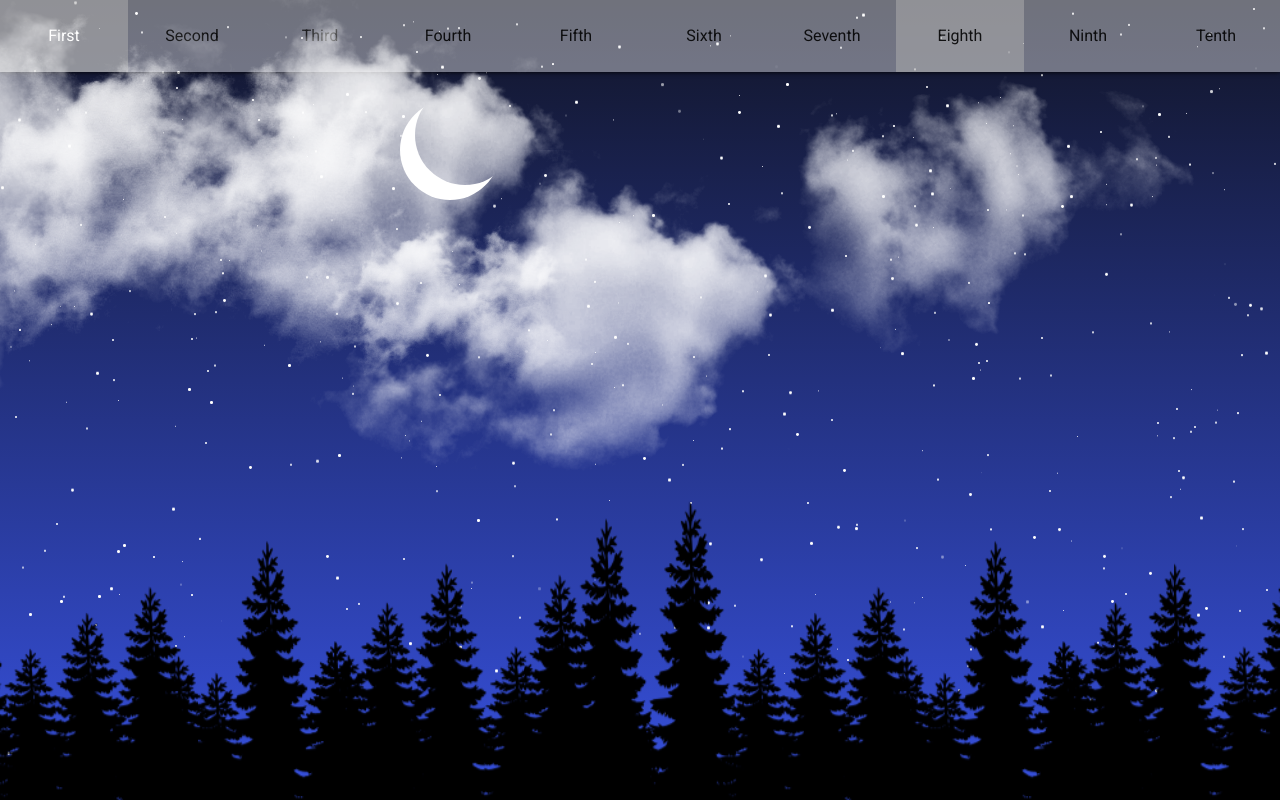
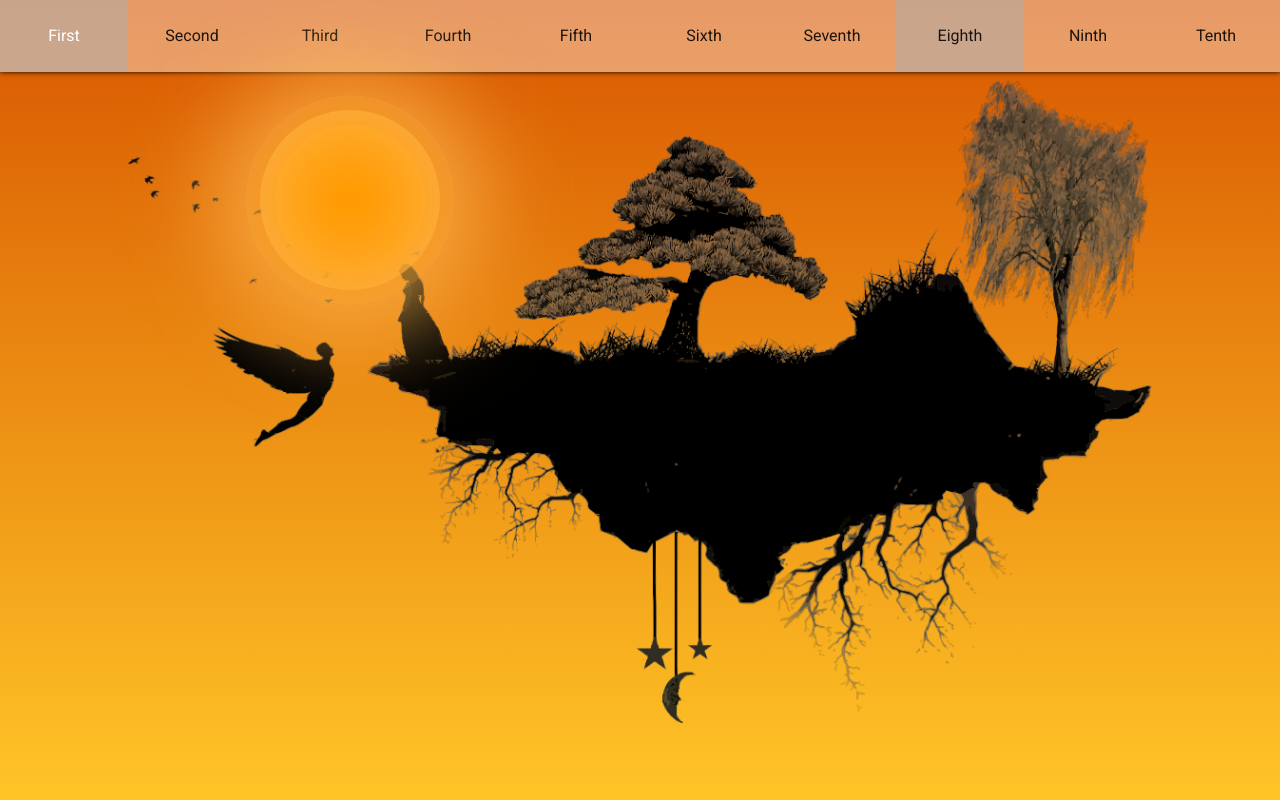
Before and after one commit to L1berkin/Animations, a Nuxt app: page /EighthPage in a window 1280 px wide. Both pictures are taken after a click on the element 450 px from the left and 150 px from the top of the page. Built offline with nearby package versions, Linux system fonts and the light colour scheme.

Commit message:
анимация времени суток

```diff
--- a/pages/EighthPage.vue
+++ b/pages/EighthPage.vue
@@ -1,21 +1,30 @@
 <template>
   <div class="container">
     <div class="scene">
-      <div class="moon"></div>
-      <img src="@/assets/images/forest.png" alt="Лес" class="forest" />
-      <img src="@/assets/images/cloud1.png" alt="Лес" class="cloud cloud1" />
-      <img src="@/assets/images/cloud2.png" alt="Лес" class="cloud cloud2" />
-      <img src="@/assets/images/cloud3.png" alt="Лес" class="cloud cloud3" />
-      <img src="@/assets/images/cloud1.png" alt="Лес" class="cloud cloud4" />
-      <img src="@/assets/images/cloud2.png" alt="Лес" class="cloud cloud5" />
-      <img src="@/assets/images/cloud3.png" alt="Лес" class="cloud cloud6" />
-
+      <div id="moonSun" class="moonSun" v-on:click="newDay()">
+        <img class="moon" src="@/assets/images/moon.png" alt="луна" width="100%">
+      </div>
+      <img src="@/assets/images/forest.png" alt="лес" class="forest" />
+      <img src="@/assets/images/cloud1.png" alt="облако" class="cloud cloud1" />
+      <img src="@/assets/images/cloud2.png" alt="облако" class="cloud cloud2" />
+      <img src="@/assets/images/cloud3.png" alt="облако" class="cloud cloud3" />
+      <img src="@/assets/images/cloud1.png" alt="облако" class="cloud cloud4" />
+      <img src="@/assets/images/cloud2.png" alt="облако" class="cloud cloud5" />
+      <img src="@/assets/images/cloud3.png" alt="облако" class="cloud cloud6" />
+      <div class="island-box hide">
+        <img src="@/assets/images/остров.png" alt="остров" class="island-box__img" width="100%">
+      </div>
     </div>
   </div>
 </template>
 
 <script>
 export default {
+  data() {
+    return {
+      stars: []
+    }
+  },
   mounted() {
     const count = 500
     const scene = document.querySelector('.scene')
@@ -39,28 +48,66 @@ export default {
         animation: 'stars linear infinite',
         animationDuration: 5 + duration +'s',
         animationDelay: duration +'s'
-
       })
 
+      this.stars.push(star)
       scene.append(star)
     }
 
+    this.clouds = document.querySelectorAll('.cloud')
+    this.moonSun = document.querySelector('#moonSun')
+    this.forest = document.querySelector('.forest')
+    this.moon = document.querySelector('.moon')
+    this.bg = document.querySelector('.scene')
+    this.island = document.querySelector('.island-box')
   },
   methods: {
     css($el, propertys = {}) {
       Object.keys(propertys).forEach(property => {
         $el.style[property] = propertys[property]
       })
+    },
+    newDay() {
+      this.moonSun.classList.toggle('sun')
+      this.moonSun.classList.toggle('moon')
+      this.hideShow(this.forest)
+      this.hideShow(this.moon)
+      this.hideShow(this.island)
+      if (!this.stars[1].style.display) {
+        Object.keys(this.stars).forEach( count => {
+        this.stars[count].style.display = 'none'
+      })
+      } else {
+        Object.keys(this.stars).forEach( count => {
+        this.stars[count].style.display = ''
+      })
+      }
+
+      this.clouds.forEach(cloud => {
+        this.hideShow(cloud)
+      })
+
+      this.stars.forEach(star => {
+        this.hideShow(star)
+      })
+
+      this.changeBg(this.bg)
+    },
+    hideShow($el) {
+      $el.classList.toggle('hide')
+    },
+    changeBg($el) {
+      if (!$el.style.background) {
+        $el.style.background = 'linear-gradient(#d85600, #ffc527)'
+      } else {
+        $el.style = ''
+      }
     }
   }
 }
 </script>
 
 <style lang="scss" scoped>
-.container {
-  background-color: #9f9f9f;
-}
-
 .scene {
   position: relative;
   width: 100%;
@@ -71,27 +118,73 @@ export default {
   overflow: hidden;
 }
 
-.moon {
+.island-box {
+  position: absolute;
+  width: 80%;
+  top: 10%;
+  right: 10%;
+  transition-duration: 1s;
+}
+
+.moonSun {
   position: absolute;
   top: 100px;
   left: 400px;
   width: 100px;
   height: 100px;
-  background: #fff;
   border-radius: 50%;
   z-index: 1000;
   cursor: pointer;
+  transition-duration: 1s;
+}
+
+.moon {
+  transition-duration: 1s;
+}
+
+.sun {
+  position: absolute;
+  top: 100px;
+  left: 400px;
+  width: 100px;
+  height: 100px;
+  background: rgb(255, 153, 0);
+  border-radius: 50%;
+  z-index: 1000;
+  cursor: pointer;
+  transition-duration: 1s;
+  transform: translate(-100px, 50px) scale(1.5);
+  &:before {
+    content: '';
+    display: block;
+    position: absolute;
+    left: -10px;
+    top: -10px;
+    width: 120px;
+    height: 120px;
+    border-radius: 50%;
+    background: radial-gradient(rgb(255, 153, 0) ,rgba(255, 201, 120, 0.5));
+  }
   &:after {
-    content: "";
+    content: '';
+    display: block;
     position: absolute;
-    top: -15px;
-    left: 15px;
-    width: 100%;
-    height: 100%;
+    left: -20px;
+    top: -20px;
+    width: 140px;
+    height: 140px;
     border-radius: 50%;
-    background: linear-gradient(#111425, #3751e0);
-    background-attachment: fixed;
+    background: radial-gradient(rgb(255, 153, 0) ,rgba(255, 214, 152, 0.394));
+    box-shadow: 0 0 60px 20px rgba(255, 186, 82, 0.7);
   }
+}
+
+.hide {
+  opacity: 0;
+}
+
+.hide-star {
+  display: none;
 }
 
 .forest {
@@ -100,6 +193,8 @@ export default {
   left: 0;
   width: 100%;
   z-index: 1000;
+  transition-duration: 1s;
+  transition-property: opacity;
   transform: scale(1.2);
 }
 
@@ -108,6 +203,7 @@ export default {
   left: 0;
   z-index: 1000;
   pointer-events: none;
+  transition-duration: 1s;
 }
 
 .cloud1 {
```
Also changed, not shown: assets/images/moon.png (added), assets/images/остров.png (added).
